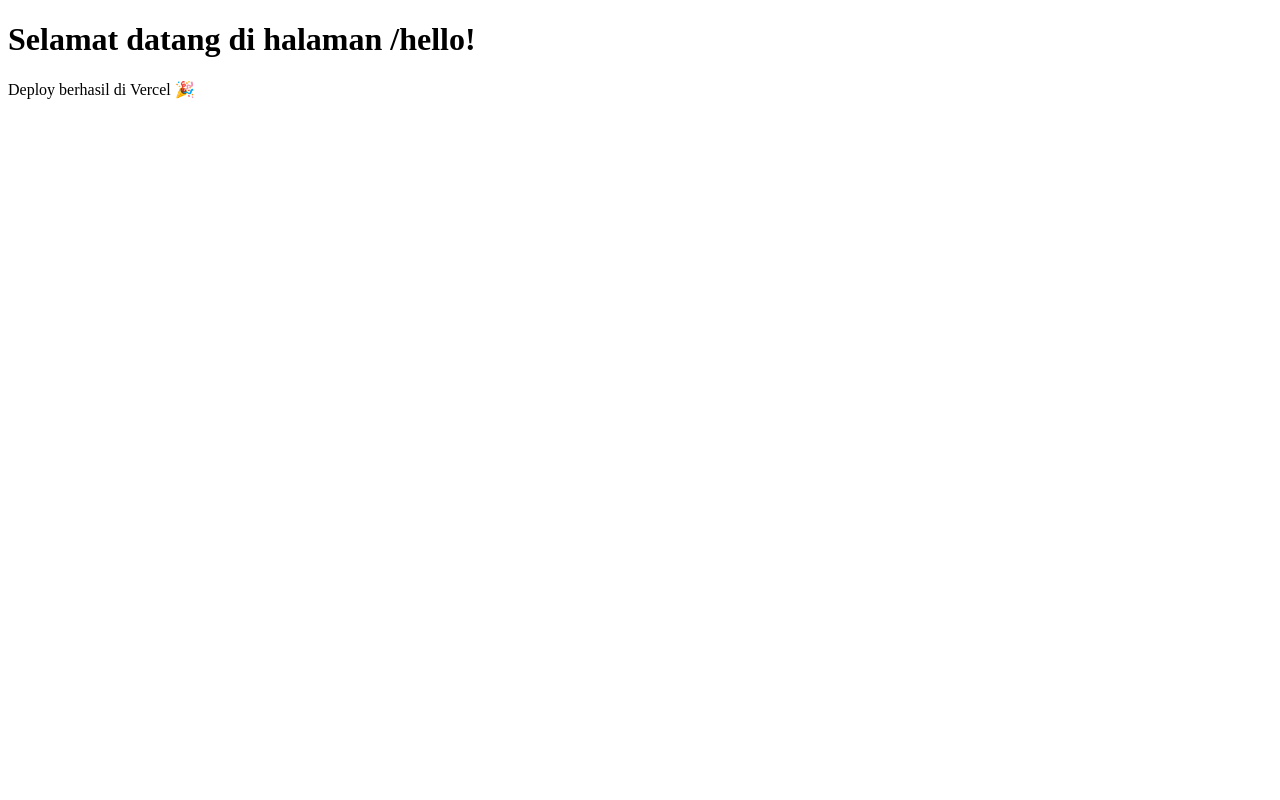
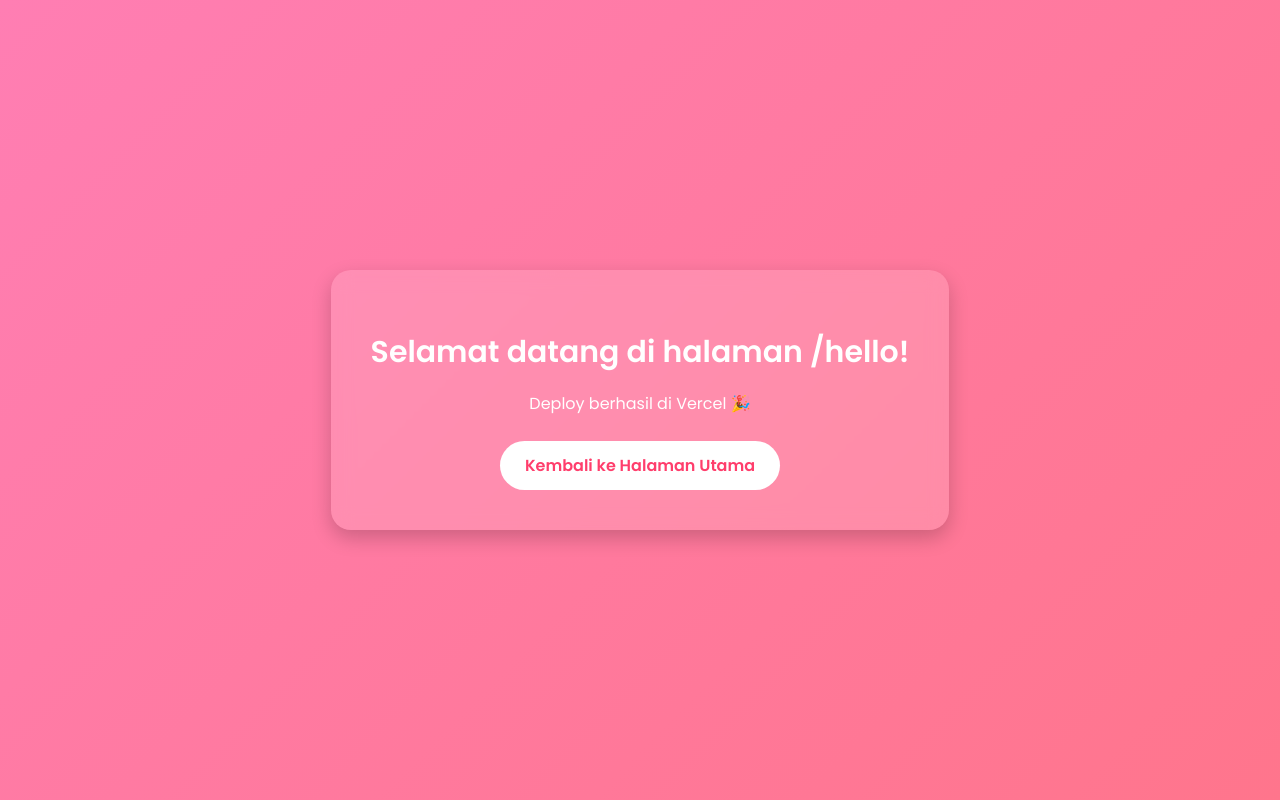
Before and after one commit to dyhdwiindhichsnti-max/web-vercel-demo, a plain HTML site: page hello.html in a window 1280 px wide. Drawn offline with Linux system fonts and the light colour scheme.

Commit message:
Update tampilan halaman

```diff
--- a/hello.html
+++ b/hello.html
@@ -4,9 +4,72 @@
   <meta charset="UTF-8">
   <meta name="viewport" content="width=device-width, initial-scale=1.0">
   <title>Halaman Hello</title>
+
+  <!-- Google Font -->
+  <link href="https://fonts.googleapis.com/css2?family=Poppins:wght@300;400;600&display=swap" rel="stylesheet">
+
+  <style>
+    body {
+      margin: 0;
+      padding: 0;
+      font-family: 'Poppins', sans-serif;
+      background: linear-gradient(135deg, #ff7eb3, #ff758c);
+      height: 100vh;
+      display: flex;
+      justify-content: center;
+      align-items: center;
+      text-align: center;
+      color: white;
+    }
+
+    .card {
+      background: rgba(255, 255, 255, 0.15);
+      padding: 40px;
+      border-radius: 20px;
+      backdrop-filter: blur(10px);
+      box-shadow: 0 8px 20px rgba(0,0,0,0.2);
+      animation: fadeIn 1s ease-in-out;
+    }
+
+    h1 {
+      font-size: 30px;
+      margin-bottom: 10px;
+      font-weight: 600;
+    }
+
+    p {
+      font-size: 16px;
+      margin-bottom: 25px;
+    }
+
+    a {
+      text-decoration: none;
+      background: white;
+      padding: 12px 25px;
+      color: #ff3e6c;
+      border-radius: 25px;
+      font-weight: 600;
+      transition: 0.3s;
+      display: inline-block;
+    }
+
+    a:hover {
+      transform: scale(1.05);
+      box-shadow: 0 6px 15px rgba(0,0,0,0.2);
+    }
+
+    @keyframes fadeIn {
+      from { opacity: 0; transform: translateY(20px); }
+      to { opacity: 1; transform: translateY(0); }
+    }
+  </style>
 </head>
+
 <body>
-  <h1>Selamat datang di halaman /hello!</h1>
-  <p>Deploy berhasil di Vercel 🎉</p>
+  <div class="card">
+    <h1>Selamat datang di halaman /hello!</h1>
+    <p>Deploy berhasil di Vercel 🎉</p>
+    <a href="/index.html">Kembali ke Halaman Utama</a>
+  </div>
 </body>
 </html>
```
Also changed, not shown: index.html (+65 -3 lines).
